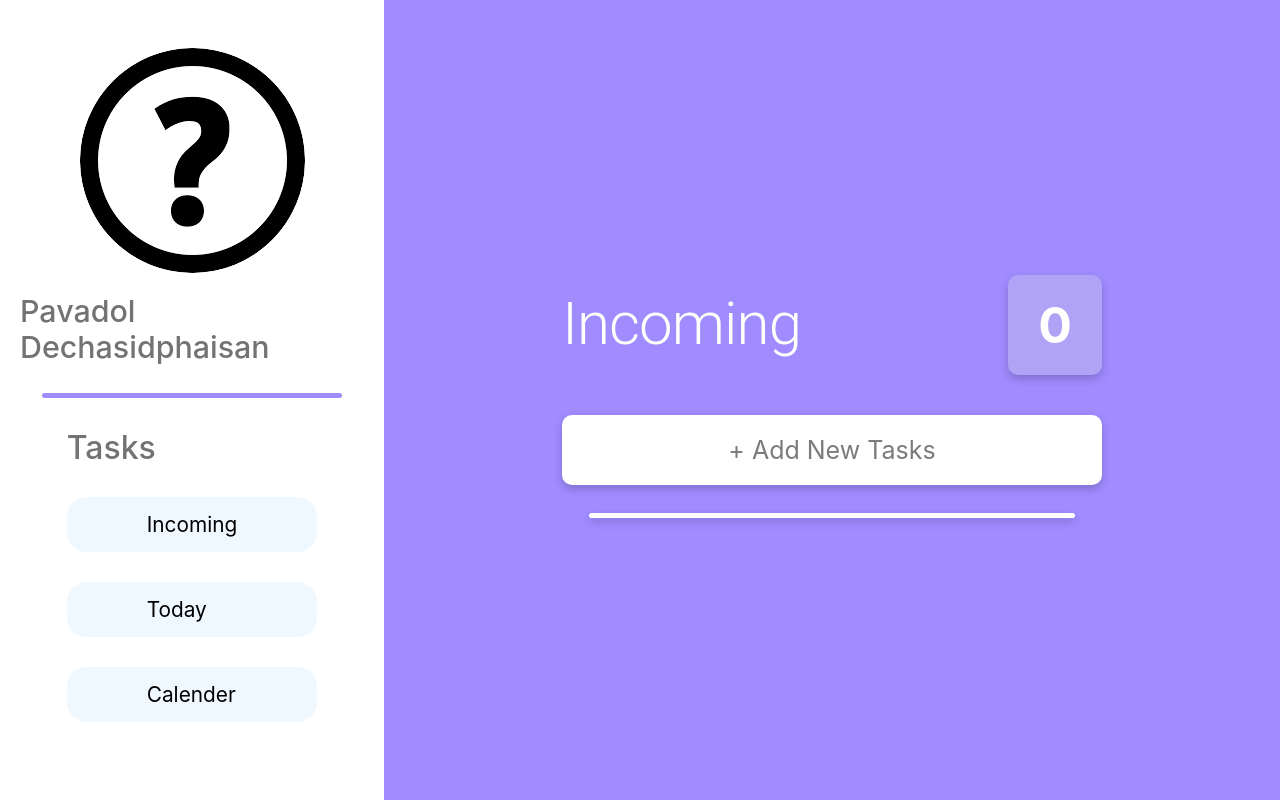
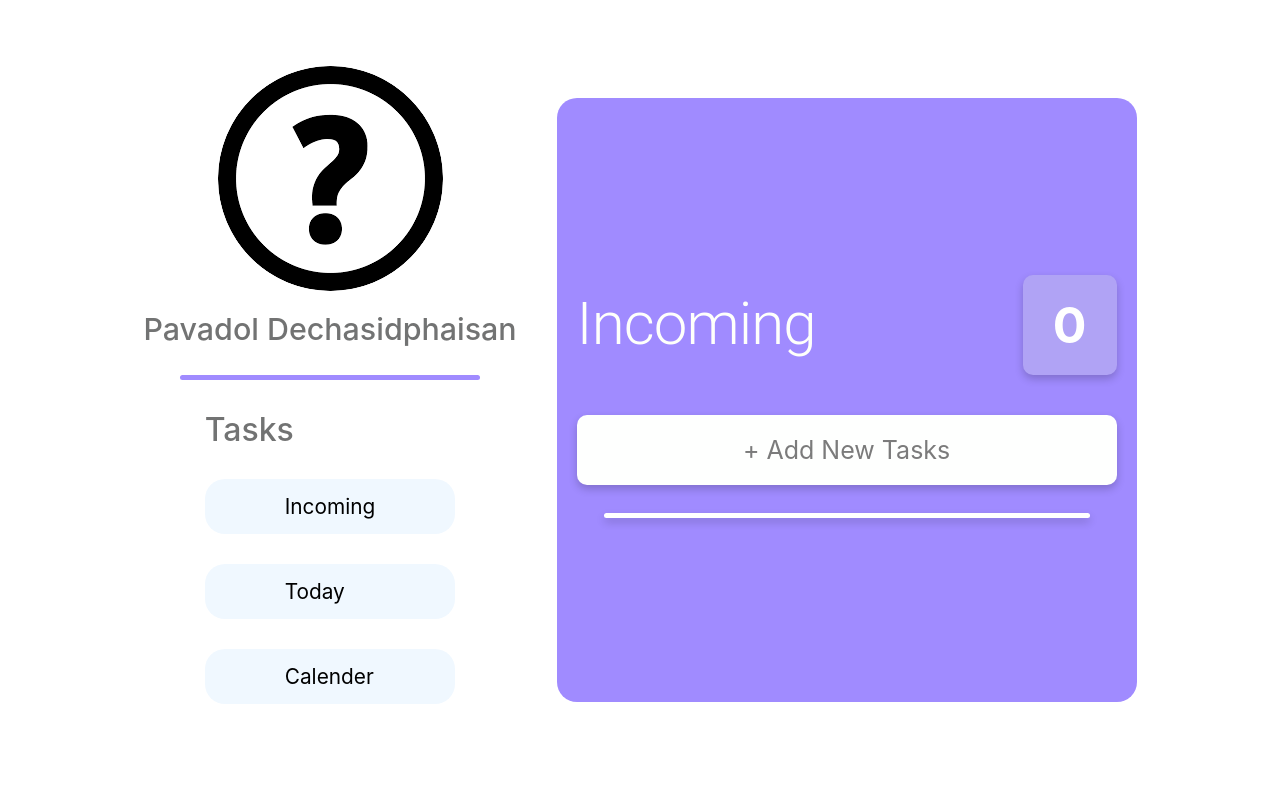
Before and after one commit to 3hiroha/Lab_React, a React (Create React App) app: page / in a window 1280 px wide. Built offline with nearby package versions, Linux system fonts and the light colour scheme.

Commit message:
Lab3 3-27-2023

```diff
--- a/package.json
+++ b/package.json
@@ -5,6 +5,7 @@
   "dependencies": {
     "@emotion/react": "^11.10.6",
     "@emotion/styled": "^11.10.6",
+    "@mui/icons-material": "^5.11.11",
     "@mui/material": "^5.11.14",
     "@testing-library/jest-dom": "^5.16.5",
     "@testing-library/react": "^13.4.0",
--- a/src/App.jsx
+++ b/src/App.jsx
@@ -1,17 +1,18 @@
 import "./App.css"
 import Home from "./components/Home";
 import Todo from "./components/Todo";
-
+import TodoPage from "./pages/TodoPage";
 function App() {
   return (
-    <div className="App">
-      <div className="home">
-        <Home />
-        </div>
-        <div className="todo">
-            <Todo />
-        </div>
-    </div>
+    // <div className="App">
+    //   <div className="home">
+    //     <Home />
+    //     </div>
+    //     <div className="todo">
+    //         <Todo />
+    //     </div>
+    // </div>
+    <TodoPage />
   );
 }
 
--- /dev/null
+++ b/src/components/BottomNav.jsx
@@ -0,0 +1,41 @@
+import * as React from "react";
+import BottomNavigation from "@mui/material/BottomNavigation";
+import BottomNavigationAction from "@mui/material/BottomNavigationAction";
+import RestoreIcon from "@mui/icons-material/Restore";
+import {CalendarMonth, Today} from "@mui/icons-material";
+// import Today from "@mui/icons-material";
+export default function BottomNav() {
+    const [value , setValue] = React.useState("");
+
+    const handleChange = (event, newValue) => {
+        setValue(newValue);
+    };
+
+    return (
+        <BottomNavigationAction
+            sx={{width: "100%"}}
+            value={value}
+            onChange={handleChange}
+        >
+        <BottomNavigationAction
+            label="Incoming"
+            value="todo"
+            icon={<RestoreIcon/>}
+        />
+        <BottomNavigationAction
+            label="Today"
+            value="today"
+            icon={<Today/>}
+          />
+        <BottomNavigationAction
+            label="Calendar"
+            value="calendar"
+            icon={<CalendarMonth/>}
+        />
+
+
+        </BottomNavigationAction>
+        )
+
+
+}
--- /dev/null
+++ b/src/pages/TodoPage.jsx
@@ -0,0 +1,47 @@
+import { Box } from "@mui/material";
+import Home from "../components/Home";
+import BottomNav from "../components/BottomNav";
+import Todo from "../components/Todo";
+function TodoPage() {
+    return (
+        <Box
+            sx={{
+                display: {md: "flex"},
+                flexDirection: {md: "row"},
+                justifyContent: "center",
+                alignItems: "center",
+                height: "100vh",
+            }}
+            >
+            <Box
+            sx={{
+                display: {xs: "none", md: "block"},
+            }}
+            >
+            <Home />
+            </Box>
+            <Box
+                sx={{
+                    backgroundColor: "#a08bff",
+                    height: {xs: "90%", md: "604px"},
+                    width: {xs:"100%", md: "580px"},
+                    margin: {md: "20px"},
+                    borderRadius: "20px",
+                    display: "flex",
+                    justifyContent: "center",
+                    alignItems: "center",
+                }}
+                >
+                    <Todo />
+                </Box>
+                <Box
+                    sx={{
+                        display: {md:"none"},
+                    }}
+                    >
+                        <BottomNav />
+                    </Box>
+                    </Box>
+    );
+}
+export default TodoPage;
```
Also changed, not shown: src/pages/Calender.jsx (added), src/pages/Homepage.jsx (added), src/pages/Todaypage.jsx (added), 1 other file (tests, documents, lock files or other folders).
